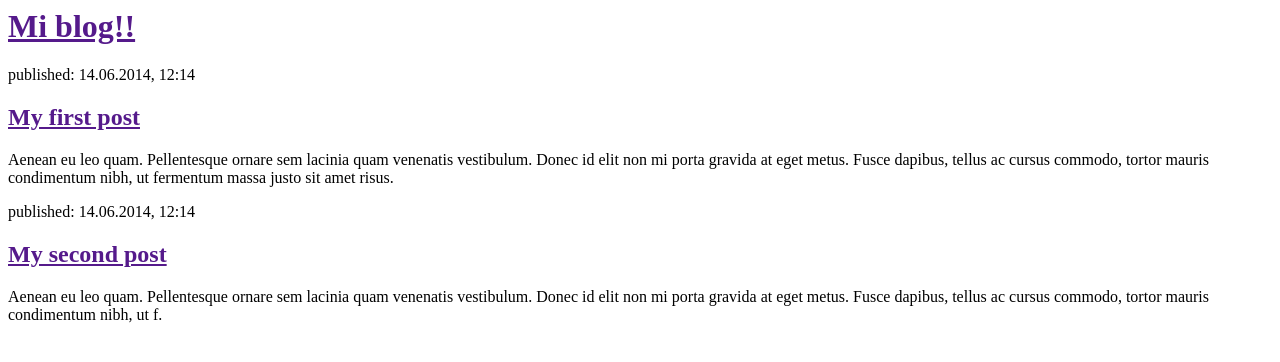
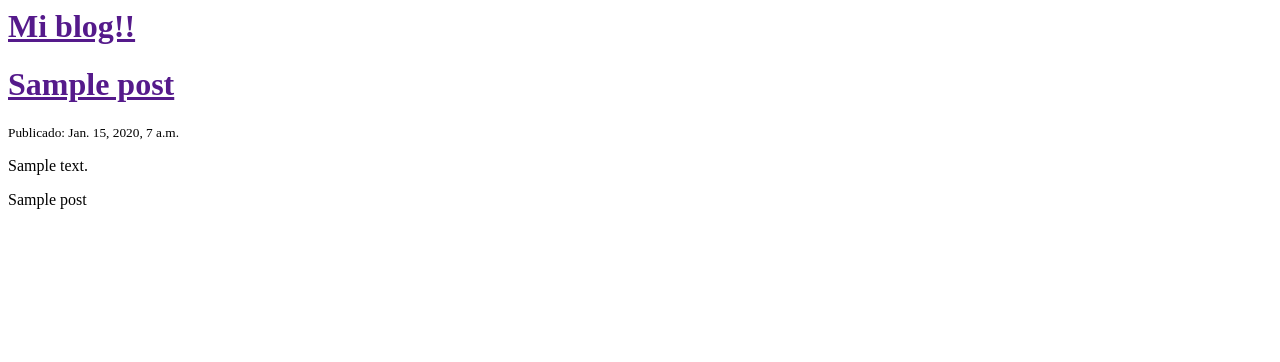
Before and after one commit to Panchosama/django-blog, a Django app: template miblog/templates/miblog/post_list.html in a window 1280 px wide. Shown: the top 362 px of the page. Run offline with Django 3.2, Linux system fonts and the light colour scheme; the template is opened without the code that fills it: values that come from a table or form of the project are taken from there, others are empty; tables that the repository leaves empty hold one stand-in row (values such as "Sample post").

Commit message:
Template modificado para mostrar bd

```diff
--- a/miblog/templates/miblog/post_list.html
+++ b/miblog/templates/miblog/post_list.html
@@ -6,17 +6,15 @@
             <div>
                 <h1><a href="">Mi blog!!</a></h1>
             </div>
+			{% for post in posts %}
 
-            <div>
-                <p>published: 14.06.2014, 12:14</p>
-                <h2><a href="">My first post</a></h2>
-                <p>Aenean eu leo quam. Pellentesque ornare sem lacinia quam venenatis vestibulum. Donec id elit non mi porta gravida at eget metus. Fusce dapibus, tellus ac cursus commodo, tortor mauris condimentum nibh, ut fermentum massa justo sit amet risus.</p>
-            </div>
+			<div>
+				<h1><a href="">{{post.title}}</a></h1>
+				<small>Publicado: {{post.published_date}}</small><br />
+				<p>{{post.text|linebreaksbr}}</p>
+			</div>
 
-            <div>
-                <p>published: 14.06.2014, 12:14</p>
-                <h2><a href="">My second post</a></h2>
-                <p>Aenean eu leo quam. Pellentesque ornare sem lacinia quam venenatis vestibulum. Donec id elit non mi porta gravida at eget metus. Fusce dapibus, tellus ac cursus commodo, tortor mauris condimentum nibh, ut f.</p>
-            </div>
+          		{{post}}
+          	{% endfor %}
         </body>
     </html>
--- a/miblog/views.py
+++ b/miblog/views.py
@@ -2,7 +2,10 @@
 from __future__ import unicode_literals
 
 from django.shortcuts import render
+from django.utils import timezone
+from .models import Post
 
 # Create your views here.
 def post_list(request):
-	return render(request, 'miblog/post_list.html', {})
+	posts = Post.objects.filter(published_date__lte=timezone.now()).order_by('published_date')
+	return render(request, 'miblog/post_list.html', {'posts':posts})
```
